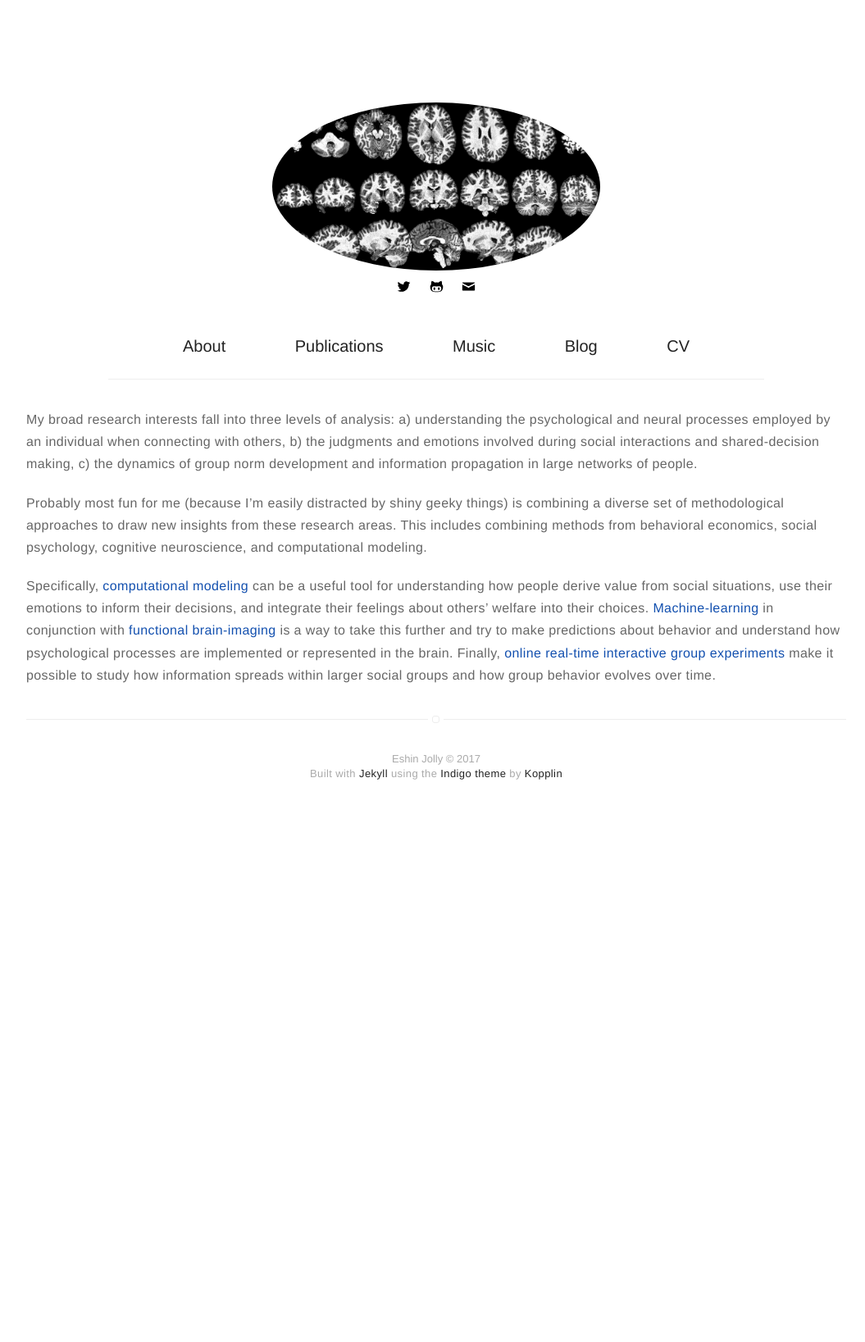
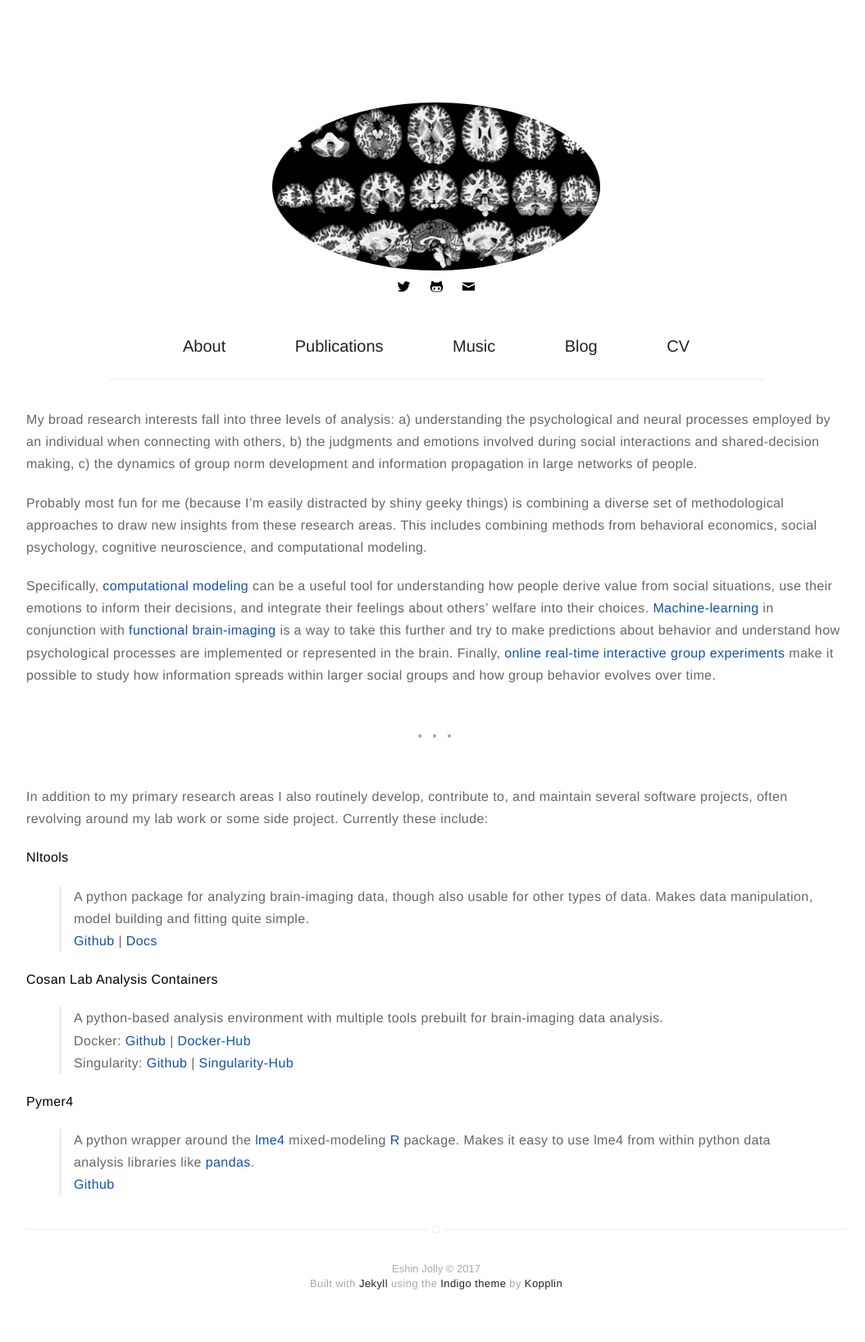
Before and after one commit to ejolly/ejolly.github.io, a Jekyll site: the page built from research.md, in a window 1280 px wide. Shown: the whole page at 82% size, without its empty margins (108-1163 px from the left). Built offline with Jekyll 4.4.1, drawn with Linux system fonts in a browser that asks for light colours; comment, search, counter and statistics services are not loaded; before the commit the page ends 1015 px from its top, so only the background shows below that.

Commit message:
Added software projects to research page.

```diff
--- a/research.md
+++ b/research.md
@@ -8,3 +8,23 @@ My broad research interests fall into three levels of analysis: a) understanding
 Probably most fun for me (because I'm easily distracted by shiny geeky things) is combining a diverse set of methodological approaches to draw new insights from these research areas. This includes combining methods from behavioral economics, social psychology, cognitive neuroscience, and computational modeling.
 
 Specifically, [computational modeling](https://github.com/ljchang/CosanlabToolbox) can be a useful tool for understanding how people derive value from social situations, use their emotions to inform their decisions, and integrate their feelings about others' welfare into their choices. [Machine-learning](https://github.com/ljchang/nltools) in conjunction with [functional brain-imaging](http://dbic.dartmouth.edu/wiki/index.php/Main_Page) is a way to take this further and try to make predictions about behavior and understand how psychological processes are implemented or represented in the brain. Finally, [online real-time interactive group experiments](https://github.com/cosanlab/PGG_meteor) make it possible to study how information spreads within larger social groups and how group behavior evolves over time.
+
+<div class="breaker"></div>
+
+In addition to my primary research areas I also routinely develop, contribute to, and maintain several software projects, often revolving around my lab work or some side project. Currently these include:
+
+**Nltools**
+
+>A python package for analyzing brain-imaging data, though also usable for other types of data. Makes data manipulation, model building and fitting quite simple.
+>[Github](https://github.com/ljchang/nltools) |  [Docs](http://neurolearn.readthedocs.io/en/latest/)
+
+**Cosan Lab Analysis Containers**
+
+>A python-based analysis environment with multiple tools prebuilt for brain-imaging data analysis.
+>Docker: [Github](https://github.com/cosanlab/cosanToolsDocker) | [Docker-Hub](https://hub.docker.com/r/ejolly/cosantoolsdocker/)
+>Singularity: [Github](https://github.com/cosanlab/cosanToolsSingularity) | [Singularity-Hub](https://singularity-hub.org/collections/108/)
+
+**Pymer4**
+
+>A python wrapper around the [lme4](https://cran.r-project.org/web/packages/lme4/index.html) mixed-modeling [R](https://www.r-project.org/) package. Makes it easy to use lme4 from within python data analysis libraries like [pandas](http://pandas.pydata.org/).
+>[Github](https://github.com/ejolly/pymer4)
```
